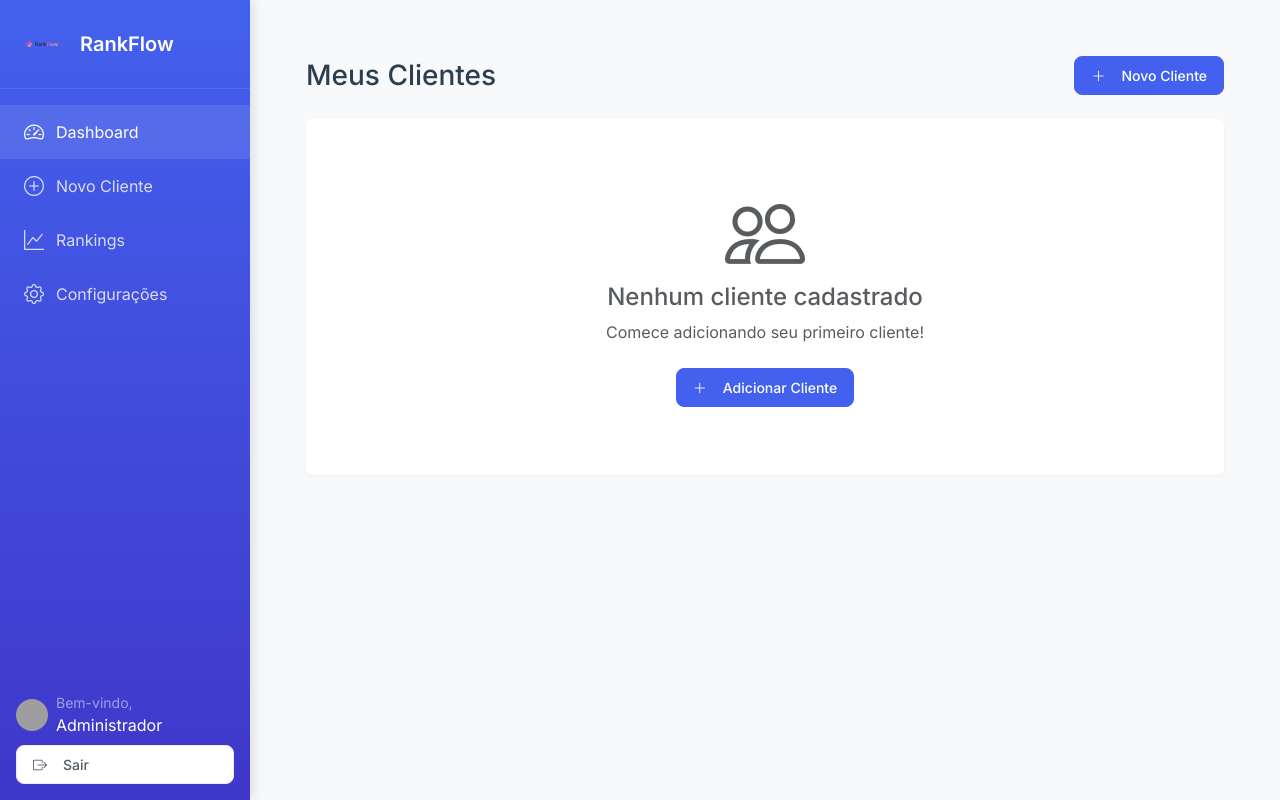
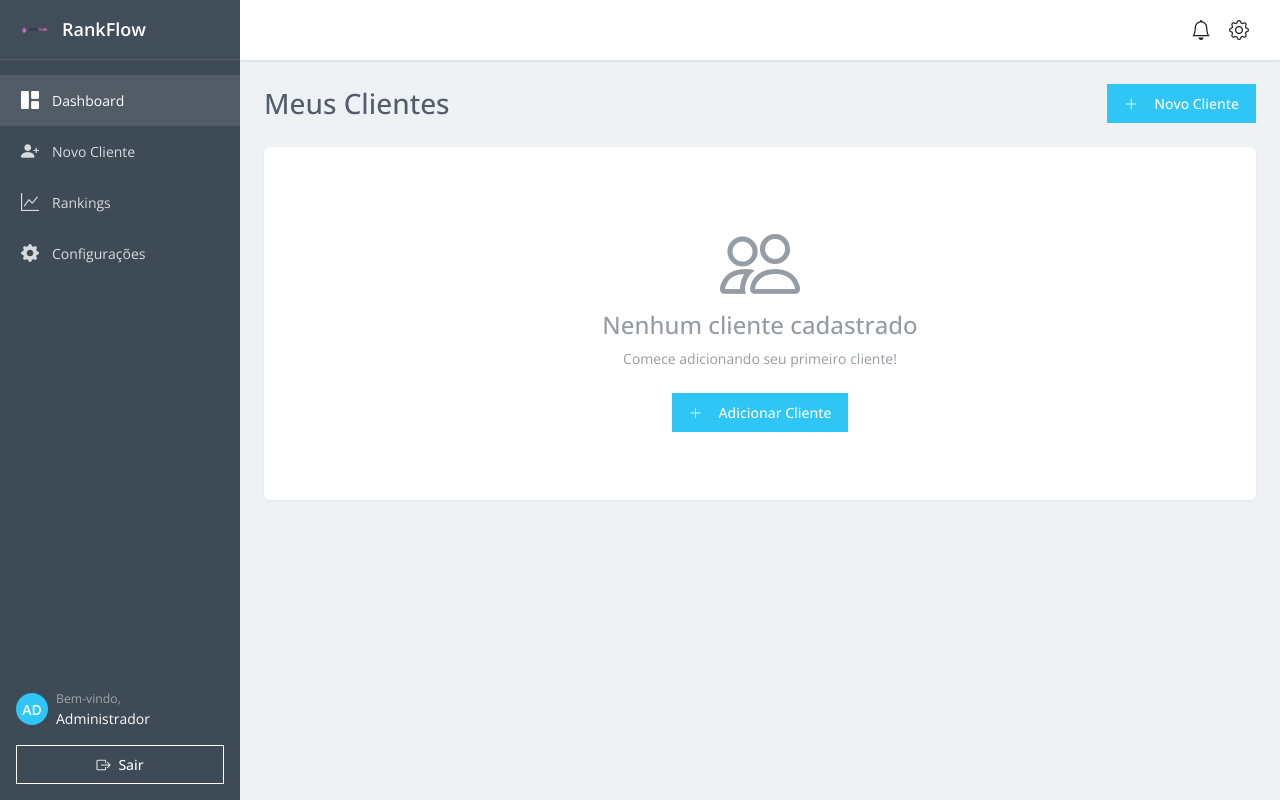
Before and after one commit to Gabrielnfranca/RankFlow_SEO, a Flask app: page /dashboard in a window 1280 px wide. Run offline with Flask 3, Linux system fonts and the light colour scheme; a user stored in the database is signed in; data that the repository does not hold is empty; grey boxes are pictures that could not be loaded.

Commit message:
Atualiza design do dashboard para um estilo moderno similar ao Bitrix24

```diff
--- a/static/css/style.css
+++ b/static/css/style.css
@@ -1,44 +1,26 @@
 /* Variáveis Globais */
 :root {
-    --primary-color: #4361ee;
-    --secondary-color: #3f37c9;
-    --success-color: #4cc9f0;
-    --warning-color: #f72585;
-    --info-color: #4895ef;
-    --light-bg: #f8f9fa;
-    --dark-bg: #212529;
-    --sidebar-width: 250px;
+    --primary-color: #2fc6f6;
+    --secondary-color: #3bc8f5;
+    --accent-color: #bbed21;
+    --dark-blue: #333;
+    --text-color: #535c69;
+    --sidebar-bg: #3e4a56;
     --header-height: 60px;
-    --transition-speed: 0.3s;
-    --text-primary: #2c3e50;
-    --text-secondary: #525c69;
-    --text-muted: #6c757d;
-    --border-color: #e9ecef;
-    --background-color: #f8f9fa;
-    --white: #fff;
-    --danger: #ff5752;
-    --border-radius: 8px;
+    --sidebar-width: 240px;
+    --box-shadow: 0 1px 3px rgba(0, 0, 0, 0.12);
 }
 
 /* Reset e Estilos Base */
 body {
-    font-family: 'Inter', sans-serif;
-    background-color: var(--background-color);
-    color: var(--text-primary);
-    line-height: 1.5;
-    min-height: 100vh;
+    font-family: 'Open Sans', 'Helvetica Neue', sans-serif;
     margin: 0;
     padding: 0;
+    background: #eef2f4;
+    color: var(--text-color);
     display: flex;
     min-height: 100vh;
-}
-
-/* Layout Base */
-.wrapper {
-    display: flex;
-    width: 100%;
-    min-height: 100vh;
-    align-items: stretch;
+    font-size: 14px;
 }
 
 /* Sidebar */
@@ -48,137 +30,159 @@ body {
     position: fixed;
     left: 0;
     top: 0;
-    background: linear-gradient(180deg, var(--primary-color) 0%, var(--secondary-color) 100%);
-    color: white;
+    background: var(--sidebar-bg);
+    color: #fff;
     display: flex;
     flex-direction: column;
     z-index: 1000;
-    box-shadow: 4px 0 10px rgba(0, 0, 0, 0.1);
+    transition: all 0.3s ease;
 }
 
 .sidebar-header {
-    padding: 1.5rem;
+    height: var(--header-height);
+    padding: 0 20px;
     display: flex;
     align-items: center;
-    gap: 1rem;
+    background: rgba(82, 92, 105, 0.15);
     border-bottom: 1px solid rgba(255, 255, 255, 0.1);
 }
 
 .sidebar-header .logo {
-    width: 40px;
-    height: 40px;
+    width: 32px;
+    height: 32px;
+    margin-right: 10px;
 }
 
 .sidebar-header span {
-    font-size: 1.25rem;
+    font-size: 18px;
     font-weight: 600;
-    color: white;
+    color: #fff;
 }
 
 .sidebar-menu {
     list-style: none;
-    padding: 1rem 0;
+    padding: 15px 0;
     margin: 0;
+    overflow-y: auto;
 }
 
 .sidebar-menu li a {
     display: flex;
     align-items: center;
-    padding: 0.75rem 1.5rem;
+    padding: 12px 20px;
     color: rgba(255, 255, 255, 0.8);
     text-decoration: none;
-    transition: all var(--transition-speed);
-    gap: 0.75rem;
+    transition: all 0.2s ease;
 }
 
 .sidebar-menu li a:hover,
 .sidebar-menu li.active a {
     background: rgba(255, 255, 255, 0.1);
-    color: white;
+    color: #fff;
 }
 
 .sidebar-menu li a i {
-    font-size: 1.25rem;
+    font-size: 18px;
+    margin-right: 12px;
+    width: 20px;
+    text-align: center;
 }
 
 /* Main Content */
 .main-content {
     margin-left: var(--sidebar-width);
     flex: 1;
-    padding: 2rem;
-    background-color: var(--light-bg);
+    background: #eef2f4;
+    min-height: 100vh;
 }
 
-/* Top Navigation */
-.top-nav {
+/* Header */
+.top-header {
     height: var(--header-height);
-    background: white;
-    box-shadow: 0 2px 4px rgba(0, 0, 0, 0.1);
-    padding: 0 2rem;
+    background: #fff;
+    box-shadow: var(--box-shadow);
+    padding: 0 30px;
     display: flex;
     align-items: center;
+    justify-content: space-between;
     position: sticky;
     top: 0;
     z-index: 900;
 }
 
-/* Cards e Conteúdo */
+/* Cards */
 .dashboard-card {
-    background: white;
-    border-radius: 10px;
-    box-shadow: 0 2px 4px rgba(0, 0, 0, 0.05);
-    height: 100%;
-    margin-bottom: 1rem;
+    background: #fff;
+    border-radius: 8px;
+    box-shadow: var(--box-shadow);
+    margin-bottom: 20px;
 }
 
 .dashboard-card .card-header {
-    padding: 1.25rem;
-    border-bottom: 1px solid rgba(0, 0, 0, 0.05);
-    background: white;
-    border-radius: 10px 10px 0 0;
+    padding: 15px 20px;
+    border-bottom: 1px solid #eef2f4;
+    display: flex;
+    align-items: center;
+    justify-content: space-between;
+}
+
+.dashboard-card .card-header h2 {
+    font-size: 16px;
+    font-weight: 600;
+    margin: 0;
+    color: var(--text-color);
 }
 
 .dashboard-card .card-body {
-    padding: 1.25rem;
+    padding: 20px;
+}
+
+/* Botões */
+.btn-primary {
+    background: var(--primary-color);
+    border-color: var(--primary-color);
+    color: #fff;
+    padding: 8px 16px;
+    border-radius: 4px;
+    transition: all 0.2s ease;
+}
+
+.btn-primary:hover {
+    background: var(--secondary-color);
+    border-color: var(--secondary-color);
 }
 
 /* Tabelas */
-.table-responsive {
-    background: white;
-    border-radius: 10px;
-    box-shadow: 0 2px 4px rgba(0, 0, 0, 0.05);
-    margin-bottom: 1rem;
+.table {
+    width: 100%;
+    margin-bottom: 0;
 }
 
-.custom-table {
-    width: 100%;
-    margin: 0;
+.table th {
+    font-weight: 600;
+    color: #525c69;
+    border-bottom: 1px solid #eef2f4;
+    padding: 15px 20px;
 }
 
-.custom-table thead th {
-    background: var(--light-bg);
-    border: none;
-    padding: 1rem;
-    font-weight: 600;
+.table td {
+    padding: 15px 20px;
+    vertical-align: middle;
+    border-bottom: 1px solid #eef2f4;
 }
 
-.custom-table tbody td {
-    padding: 1rem;
-    border-top: 1px solid rgba(0, 0, 0, 0.05);
-    vertical-align: middle;
-}
-
-/* Botões e Ações */
-.btn-action {
+/* Avatar Circle */
+.avatar-circle {
     width: 32px;
     height: 32px;
-    padding: 0;
-    display: inline-flex;
+    border-radius: 50%;
+    display: flex;
     align-items: center;
     justify-content: center;
-    border-radius: 8px;
-    transition: all var(--transition-speed);
-    margin: 0 0.25rem;
+    font-size: 14px;
+    font-weight: 600;
+    background: var(--primary-color);
+    color: #fff;
 }
 
 /* Responsividade */
@@ -195,48 +199,45 @@ body {
         margin-left: 0;
     }
 
-    .top-nav {
-        padding: 0 1rem;
+    .top-header {
+        padding: 0 15px;
+    }
+
+    .dashboard-card {
+        margin: 15px;
     }
 }
 
-/* Animações e Transições */
-.fade-enter {
-    opacity: 0;
+/* Utilitários */
+.text-muted {
+    color: #959ca4 !important;
 }
 
-.fade-enter-active {
-    opacity: 1;
-    transition: opacity var(--transition-speed);
+.bg-light {
+    background-color: #f8f9fa !important;
 }
 
-/* Utilitários */
-.text-truncate-2 {
-    display: -webkit-box;
-    -webkit-line-clamp: 2;
-    -webkit-box-orient: vertical;
-    overflow: hidden;
+/* Animações */
+.fade {
+    transition: opacity 0.15s linear;
 }
 
-/* Formulários */
-.form-control:focus {
-    border-color: var(--primary-color);
-    box-shadow: 0 0 0 0.2rem rgba(67, 97, 238, 0.25);
+/* Scrollbar personalizada */
+::-webkit-scrollbar {
+    width: 6px;
 }
 
-/* Loader e Estados de Carregamento */
-.loader {
-    width: 40px;
-    height: 40px;
-    border: 3px solid var(--light-bg);
-    border-top: 3px solid var(--primary-color);
-    border-radius: 50%;
-    animation: spin 1s linear infinite;
+::-webkit-scrollbar-track {
+    background: #f1f1f1;
 }
 
-@keyframes spin {
-    0% { transform: rotate(0deg); }
-    100% { transform: rotate(360deg); }
+::-webkit-scrollbar-thumb {
+    background: #c1c1c1;
+    border-radius: 3px;
+}
+
+::-webkit-scrollbar-thumb:hover {
+    background: #a8a8a8;
 }
 
 /* Navegação do Sidebar */
--- a/templates/base_dashboard.html
+++ b/templates/base_dashboard.html
@@ -8,7 +8,7 @@
     <!-- Fonts -->
     <link rel="preconnect" href="https://fonts.googleapis.com">
     <link rel="preconnect" href="https://fonts.gstatic.com" crossorigin>
-    <link href="https://fonts.googleapis.com/css2?family=Inter:wght@400;500;600;700&display=swap" rel="stylesheet">
+    <link href="https://fonts.googleapis.com/css2?family=Open+Sans:wght@400;500;600;700&display=swap" rel="stylesheet">
 
     <!-- Bootstrap CSS e Icons -->
     <link href="https://cdn.jsdelivr.net/npm/bootstrap@5.3.0/dist/css/bootstrap.min.css" rel="stylesheet">
@@ -30,13 +30,13 @@
         <ul class="sidebar-menu">
             <li class="{{ 'active' if request.endpoint == 'dashboard' else '' }}">
                 <a href="{{ url_for('dashboard') }}">
-                    <i class="bi bi-speedometer2"></i>
+                    <i class="bi bi-grid-1x2-fill"></i>
                     <span>Dashboard</span>
                 </a>
             </li>
             <li class="{{ 'active' if request.endpoint == 'novo_cliente' else '' }}">
                 <a href="{{ url_for('novo_cliente') }}">
-                    <i class="bi bi-plus-circle"></i>
+                    <i class="bi bi-person-plus-fill"></i>
                     <span>Novo Cliente</span>
                 </a>
             </li>
@@ -48,36 +48,53 @@
             </li>
             <li>
                 <a href="#">
-                    <i class="bi bi-gear"></i>
+                    <i class="bi bi-gear-fill"></i>
                     <span>Configurações</span>
                 </a>
             </li>
         </ul>
 
         <div class="mt-auto p-3">
-            <div class="d-flex align-items-center gap-2 mb-2">
-                <img src="https://ui-avatars.com/api/?name={{ current_user.nome }}&background=random"
-                     alt="Avatar"
-                     class="rounded-circle"
-                     width="32"
-                     height="32">
+            <div class="d-flex align-items-center gap-2 mb-3">
+                <div class="avatar-circle">
+                    {{ current_user.nome[:2].upper() }}
+                </div>
                 <div class="text-truncate">
                     <small class="d-block text-white-50">Bem-vindo,</small>
                     <span class="text-white text-truncate">{{ current_user.nome }}</span>
                 </div>
             </div>
-            <a href="{{ url_for('logout') }}" class="btn btn-light btn-sm w-100">
-                <i class="bi bi-box-arrow-right me-2"></i>Sair
+            <a href="{{ url_for('logout') }}" class="btn btn-light btn-sm w-100 d-flex align-items-center justify-content-center gap-2">
+                <i class="bi bi-box-arrow-right"></i>
+                <span>Sair</span>
             </a>
         </div>
     </div>
 
     <!-- Main Content -->
     <div class="main-content">
+        <!-- Top Header -->
+        <div class="top-header">
+            <div class="d-flex align-items-center">
+                <button class="btn btn-link text-dark d-lg-none me-3 p-0" id="toggleSidebar">
+                    <i class="bi bi-list fs-4"></i>
+                </button>
+                <h1 class="h5 mb-0">{% block header_title %}{% endblock %}</h1>
+            </div>
+            <div class="d-flex align-items-center gap-3">
+                <button class="btn btn-link text-dark p-0">
+                    <i class="bi bi-bell fs-5"></i>
+                </button>
+                <button class="btn btn-link text-dark p-0">
+                    <i class="bi bi-gear fs-5"></i>
+                </button>
+            </div>
+        </div>
+
         <!-- Flash Messages -->
         {% with messages = get_flashed_messages(with_categories=true) %}
             {% if messages %}
-                <div class="container-fluid px-4 pt-4">
+                <div class="container-fluid p-4">
                     {% for category, message in messages %}
                         <div class="alert alert-{{ category }} alert-dismissible fade show" role="alert">
                             {{ message }}
@@ -96,20 +113,13 @@
     <script src="https://cdn.jsdelivr.net/npm/bootstrap@5.3.0/dist/js/bootstrap.bundle.min.js"></script>
 
     <!-- Custom Scripts -->
-    {% block scripts %}{% endblock %}
-
     <script>
-        // Toggle Sidebar em Mobile
-        document.addEventListener('DOMContentLoaded', function() {
-            const toggleBtn = document.querySelector('.navbar-toggler');
-            const sidebar = document.querySelector('.sidebar');
-
-            if (toggleBtn && sidebar) {
-                toggleBtn.addEventListener('click', function() {
-                    sidebar.classList.toggle('active');
-                });
-            }
+        // Toggle Sidebar on Mobile
+        document.getElementById('toggleSidebar')?.addEventListener('click', function() {
+            document.querySelector('.sidebar').classList.toggle('show');
         });
     </script>
+
+    {% block scripts %}{% endblock %}
 </body>
 </html>
```
